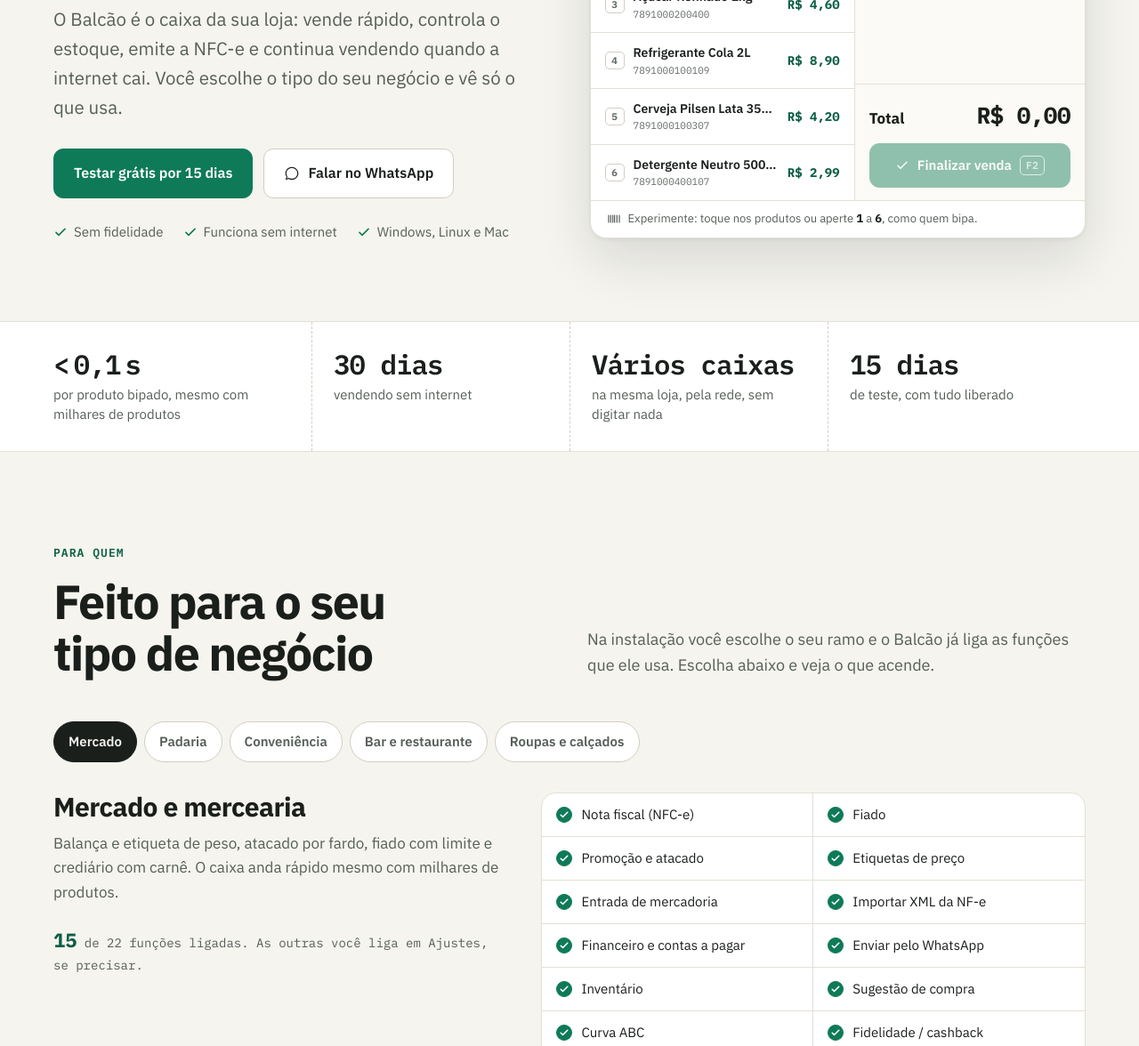
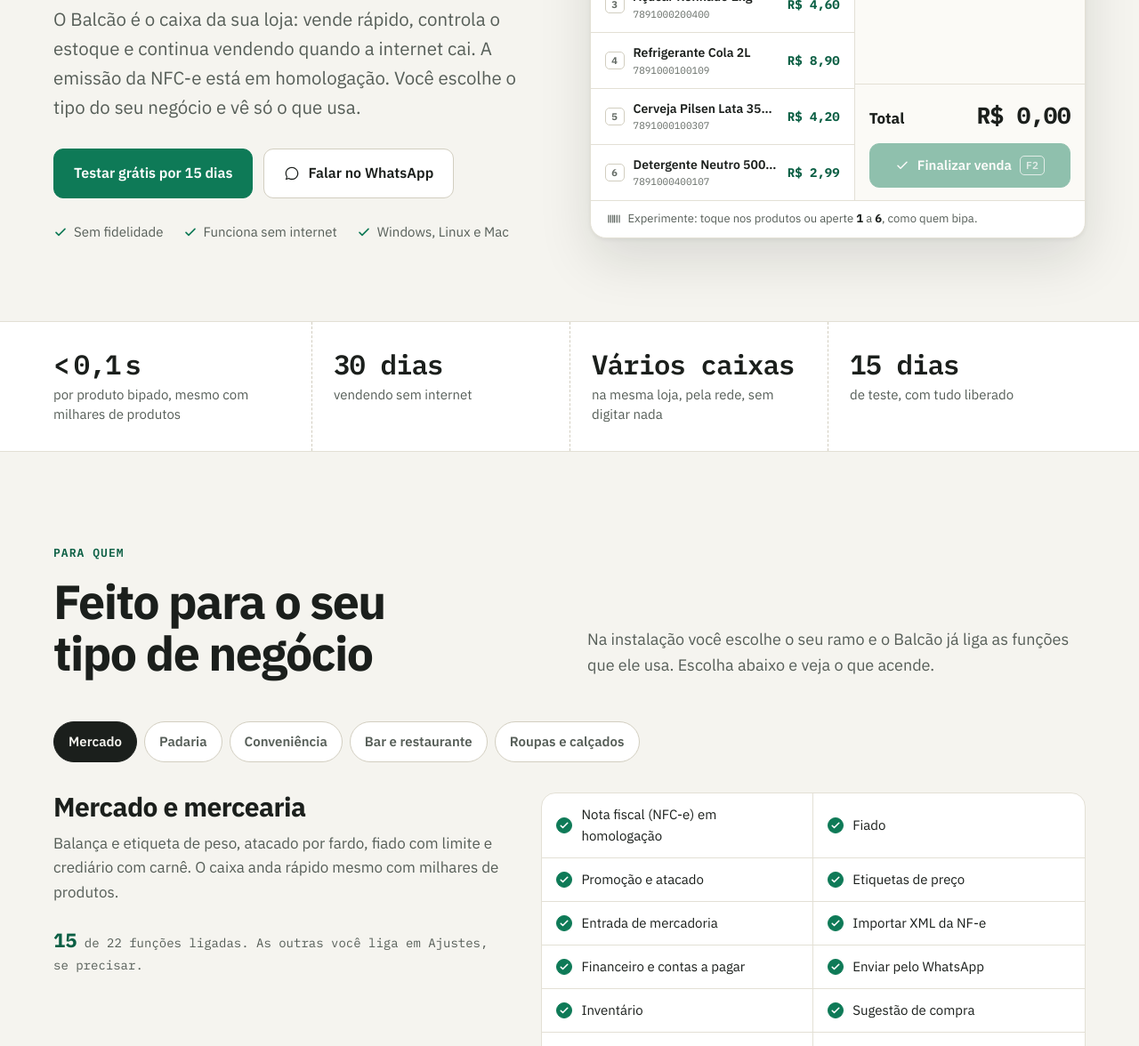
Before and after one commit to pablo107564-ops/monolito, a plain HTML site: page balcao/index.html in a window 1280 px wide. Shown: the part 383-1559 px from the top of the page at 89% size. Drawn offline with nearby package versions, Linux system fonts and the light colour scheme.

Commit message:
Balcão: NFC-e em homologação, não disponível ainda

```diff
--- a/balcao/index.html
+++ b/balcao/index.html
@@ -4,9 +4,9 @@
 <meta charset="utf-8">
 <meta name="viewport" content="width=device-width,initial-scale=1">
 <title>Balcão PDV — sistema de caixa para mercado, padaria, conveniência, bar e loja</title>
-<meta name="description" content="Balcão é o sistema de frente de caixa (PDV) que funciona sem internet: NFC-e, estoque, fiado, mesas, comandas, pedido na cozinha e WhatsApp. Teste grátis por 15 dias.">
+<meta name="description" content="Balcão é o sistema de frente de caixa (PDV) que funciona sem internet: estoque, fiado, mesas, comandas, pedido na cozinha e WhatsApp. NFC-e em homologação. Teste grátis por 15 dias.">
 <meta property="og:title" content="Balcão PDV — bipou, somou, fechou.">
-<meta property="og:description" content="O caixa da sua loja: vende rápido, controla o estoque, emite a NFC-e e continua vendendo quando a internet cai. 15 dias grátis.">
+<meta property="og:description" content="O caixa da sua loja: vende rápido, controla o estoque e continua vendendo quando a internet cai. NFC-e em homologação. 15 dias grátis.">
 <meta property="og:image" content="https://pablo107564-ops.github.io/kernelnorte/balcao/img/og.jpg">
 <meta property="og:image:width" content="1200">
 <meta property="og:image:height" content="630">
@@ -347,7 +347,7 @@ footer a{color:var(--text-dim)}
     <div>
       <p class="eyebrow">Sistema de frente de caixa · PDV</p>
       <h1 style="margin-top:16px">Bipou, somou, <span>fechou.</span></h1>
-      <p class="lead">O Balcão é o caixa da sua loja: vende rápido, controla o estoque, emite a NFC-e e continua vendendo quando a internet cai. Você escolhe o tipo do seu negócio e vê só o que usa.</p>
+      <p class="lead">O Balcão é o caixa da sua loja: vende rápido, controla o estoque e continua vendendo quando a internet cai. A emissão da NFC-e está em homologação. Você escolhe o tipo do seu negócio e vê só o que usa.</p>
       <div class="acoes">
         <a class="btn btn-primary" data-link="download" href="#planos">Testar grátis por 15 dias</a>
         <a class="btn" data-link="whatsapp" href="#duvidas">
@@ -458,7 +458,7 @@ footer a{color:var(--text-dim)}
         <span class="ic"><svg width="24" height="24" viewBox="0 0 24 24" fill="none" stroke="currentColor" stroke-width="1.8" stroke-linecap="round" stroke-linejoin="round" aria-hidden="true"><path d="M2.5 9a14 14 0 0 1 19 0M5.5 12.5a9.5 9.5 0 0 1 13 0M8.8 16a5 5 0 0 1 6.4 0M12 19.5v.01"/></svg></span>
         <span class="lbl">Quando tiver</span>
         <h3>Internet</h3>
-        <p>Emite a NFC-e, busca atualizações e confirma a licença. As notas de quando ela caiu saem depois, com um botão.</p>
+        <p>Busca atualizações e confirma a licença. Quando a NFC-e sair de homologação, a internet também será usada para emitir as notas.</p>
       </div>
     </div>
   </div>
@@ -471,7 +471,7 @@ footer a{color:var(--text-dim)}
       <p>E o que vier pela frente entra na sua assinatura, com atualização automática.</p>
     </div>
     <div class="funcs">
-      <div class="func"><svg class="ic" width="22" height="22" viewBox="0 0 24 24" fill="none" stroke="currentColor" stroke-width="1.8" stroke-linecap="round" stroke-linejoin="round" aria-hidden="true"><path d="M6 3.5h12v17l-2.2-1.5-2.1 1.5L11.5 19l-2.2 1.5-2.1-1.5-1.2 1V3.5Z"/><path d="M8.5 8h7M8.5 11.5h7M8.5 15h4"/></svg><div><b>Nota fiscal (NFC-e)</b><span>Emitida ao fechar a venda. Sem internet, a nota sai depois.</span></div></div>
+      <div class="func"><svg class="ic" width="22" height="22" viewBox="0 0 24 24" fill="none" stroke="currentColor" stroke-width="1.8" stroke-linecap="round" stroke-linejoin="round" aria-hidden="true"><path d="M6 3.5h12v17l-2.2-1.5-2.1 1.5L11.5 19l-2.2 1.5-2.1-1.5-1.2 1V3.5Z"/><path d="M8.5 8h7M8.5 11.5h7M8.5 15h4"/></svg><div><b>Nota fiscal (NFC-e)</b><span>Em homologação: por enquanto, não emite nota com valor fiscal.</span></div></div>
       <div class="func"><svg class="ic" width="22" height="22" viewBox="0 0 24 24" fill="none" stroke="currentColor" stroke-width="1.8" stroke-linecap="round" stroke-linejoin="round" aria-hidden="true"><circle cx="9" cy="8" r="3.2"/><path d="M2.5 19a6.5 6.5 0 0 1 13 0"/><circle cx="17.2" cy="9" r="2.6"/><path d="M15.8 12.2A5.2 5.2 0 0 1 21.5 17"/></svg><div><b>Fiado e crediário</b><span>Limite por cliente, carnê impresso e cobrança pelo WhatsApp.</span></div></div>
       <div class="func"><svg class="ic" width="22" height="22" viewBox="0 0 24 24" fill="none" stroke="currentColor" stroke-width="1.8" stroke-linecap="round" stroke-linejoin="round" aria-hidden="true"><rect x="3.5" y="3.5" width="7" height="7" rx="1.5"/><rect x="13.5" y="3.5" width="7" height="7" rx="1.5"/><rect x="3.5" y="13.5" width="7" height="7" rx="1.5"/><rect x="13.5" y="13.5" width="7" height="7" rx="1.5"/></svg><div><b>Mesas e comandas</b><span>Mapa de mesas, comanda por cartão e taxa de serviço.</span></div></div>
       <div class="func"><svg class="ic" width="22" height="22" viewBox="0 0 24 24" fill="none" stroke="currentColor" stroke-width="1.8" stroke-linecap="round" stroke-linejoin="round" aria-hidden="true"><path d="M6.5 8.5V3.5h11v5"/><rect x="3.5" y="8.5" width="17" height="8" rx="1.8"/><path d="M6.5 14.5h11v6h-11z"/></svg><div><b>Pedido na cozinha e no bar</b><span>Cada setor recebe só o que é dele, impresso na hora.</span></div></div>
@@ -502,7 +502,7 @@ footer a{color:var(--text-dim)}
         <hr class="tear">
         <ul>
           <li><svg width="15" height="15" viewBox="0 0 24 24" fill="none" stroke="currentColor" stroke-width="2.6" stroke-linecap="round" stroke-linejoin="round" aria-hidden="true"><path d="M4.5 12.5 9 17l10.5-10.5"/></svg>Venda, estoque, caixa e relatórios</li>
-          <li><svg width="15" height="15" viewBox="0 0 24 24" fill="none" stroke="currentColor" stroke-width="2.6" stroke-linecap="round" stroke-linejoin="round" aria-hidden="true"><path d="M4.5 12.5 9 17l10.5-10.5"/></svg>Nota fiscal (NFC-e)</li>
+          <li><svg width="15" height="15" viewBox="0 0 24 24" fill="none" stroke="currentColor" stroke-width="2.6" stroke-linecap="round" stroke-linejoin="round" aria-hidden="true"><path d="M4.5 12.5 9 17l10.5-10.5"/></svg>Nota fiscal (NFC-e) em homologação</li>
           <li><svg width="15" height="15" viewBox="0 0 24 24" fill="none" stroke="currentColor" stroke-width="2.6" stroke-linecap="round" stroke-linejoin="round" aria-hidden="true"><path d="M4.5 12.5 9 17l10.5-10.5"/></svg>Fiado</li>
           <li><svg width="15" height="15" viewBox="0 0 24 24" fill="none" stroke="currentColor" stroke-width="2.6" stroke-linecap="round" stroke-linejoin="round" aria-hidden="true"><path d="M4.5 12.5 9 17l10.5-10.5"/></svg>Promoção e atacado</li>
           <li><svg width="15" height="15" viewBox="0 0 24 24" fill="none" stroke="currentColor" stroke-width="2.6" stroke-linecap="round" stroke-linejoin="round" aria-hidden="true"><path d="M4.5 12.5 9 17l10.5-10.5"/></svg>Etiquetas de preço e entrada de mercadoria</li>
@@ -579,8 +579,8 @@ footer a{color:var(--text-dim)}
       </div>
     </div>
     <div class="faq">
-      <details open><summary>Precisa de internet para vender?</summary><p>Não. O Balcão guarda tudo no computador da loja. Sem internet, o caixa continua vendendo por até 30 dias. A internet só é usada para a nota fiscal, as atualizações e a licença.</p></details>
-      <details><summary>Emite nota fiscal (NFC-e)?</summary><p>Sim. A nota sai ao fechar a venda. Se a internet ou a Sefaz estiverem fora do ar, a venda é feita normalmente e as notas pendentes são emitidas depois, com um botão. A configuração fiscal é feita com o seu contador.</p></details>
+      <details open><summary>Precisa de internet para vender?</summary><p>Não. O Balcão guarda tudo no computador da loja. Sem internet, o caixa continua vendendo por até 30 dias. A internet só é usada para as atualizações, a licença e, quando for liberada, a nota fiscal.</p></details>
+      <details><summary>Emite nota fiscal (NFC-e)?</summary><p>Ainda não. A emissão está em homologação, a fase de testes antes da liberação, e por enquanto não gera nota com valor fiscal. Avisaremos nesta página quando for liberada. A configuração fiscal será feita com o seu contador.</p></details>
       <details><summary>Funciona com a minha impressora, balança e leitor?</summary><p>Funciona com impressora térmica de cupom, balança de caixa e etiquetas de peso, e com leitor de código de barras de mesa ou de gatilho.</p></details>
       <details><summary>Dá para usar em mais de um caixa?</summary><p>Sim. Um computador fica como servidor e os outros caixas se conectam a ele pela rede da loja, sem digitar nada. O número de computadores depende do plano.</p></details>
       <details><summary>E se eu atrasar a mensalidade?</summary><p>Há alguns dias de tolerância, com aviso. Depois as vendas novas ficam bloqueadas até o pagamento, mas relatórios, cadastros e a exportação dos seus dados continuam funcionando. Seus dados nunca ficam presos.</p></details>
@@ -715,7 +715,7 @@ var CONFIG = {
   desenha();
 
   /* ---- tipo de negócio: as funções que o Balcão liga para cada nicho (pdv.html, NICHES) ---- */
-  var FUNCOES = [["nfce","Nota fiscal (NFC-e)"],["fiado","Fiado"],["promocao","Promoção e atacado"],["etiquetas","Etiquetas de preço"],["compras","Entrada de mercadoria"],["xml","Importar XML da NF-e"],["financeiro","Financeiro e contas a pagar"],["whatsapp","Enviar pelo WhatsApp"],["inventario","Inventário"],["sugestao","Sugestão de compra"],["abc","Curva ABC"],["fidelidade","Fidelidade / cashback"],["crediario","Crediário / carnê"],["grade","Grade (tamanho e cor)"],["mesas","Mesas"],["comanda","Comanda individual"],["cozinha","Pedido na cozinha / bar"],["dividir","Dividir a conta"],["taxaservico","Taxa de serviço"],["catalogo","Catálogo para o WhatsApp"],["kits","Kits e combos"],["encomendas","Encomendas"]];
+  var FUNCOES = [["nfce","Nota fiscal (NFC-e) em homologação"],["fiado","Fiado"],["promocao","Promoção e atacado"],["etiquetas","Etiquetas de preço"],["compras","Entrada de mercadoria"],["xml","Importar XML da NF-e"],["financeiro","Financeiro e contas a pagar"],["whatsapp","Enviar pelo WhatsApp"],["inventario","Inventário"],["sugestao","Sugestão de compra"],["abc","Curva ABC"],["fidelidade","Fidelidade / cashback"],["crediario","Crediário / carnê"],["grade","Grade (tamanho e cor)"],["mesas","Mesas"],["comanda","Comanda individual"],["cozinha","Pedido na cozinha / bar"],["dividir","Dividir a conta"],["taxaservico","Taxa de serviço"],["catalogo","Catálogo para o WhatsApp"],["kits","Kits e combos"],["encomendas","Encomendas"]];
   var BASE = ["nfce","fiado","promocao","etiquetas","compras","xml","financeiro","whatsapp","inventario","sugestao","abc","fidelidade"];
   var NICHOS = [
     {id:"mercado", nome:"Mercado", titulo:"Mercado e mercearia", txt:"Balança e etiqueta de peso, atacado por fardo, fiado com limite e crediário com carnê. O caixa anda rápido mesmo com milhares de produtos.", extra:["crediario","catalogo","kits"]},
```
Also changed, not shown: index.html (+1 -1 lines).
